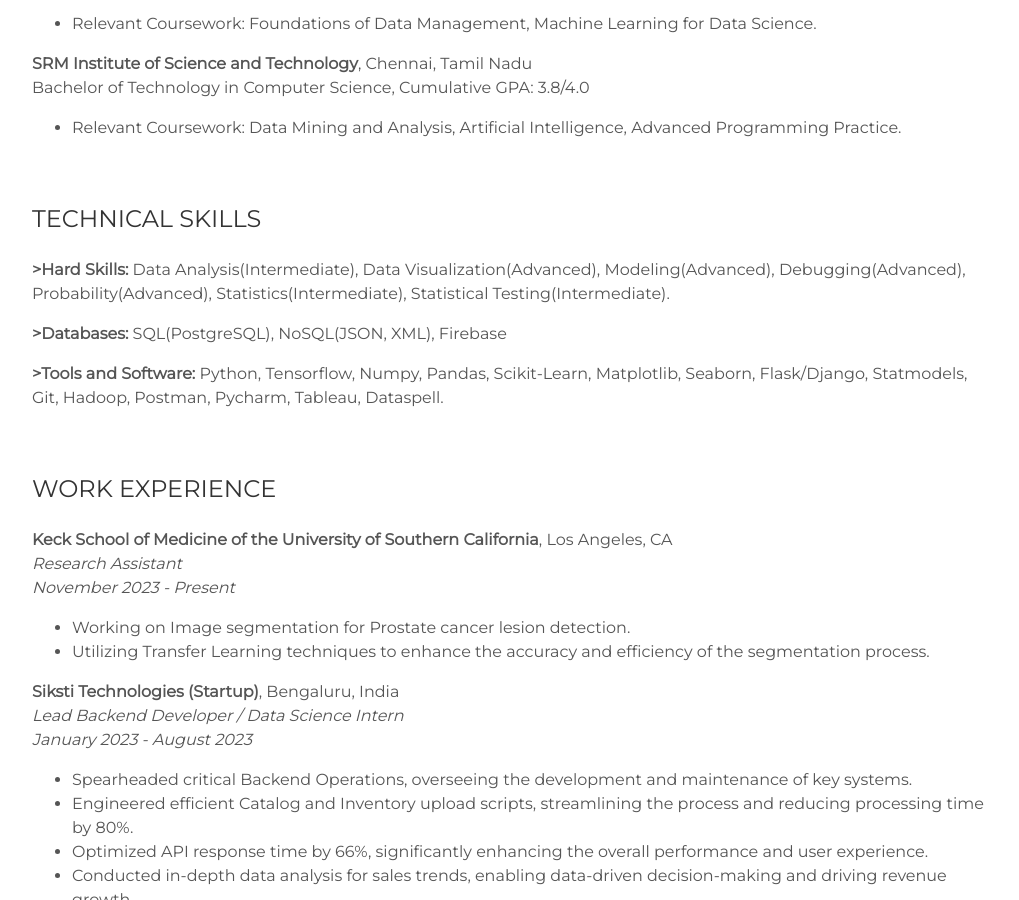
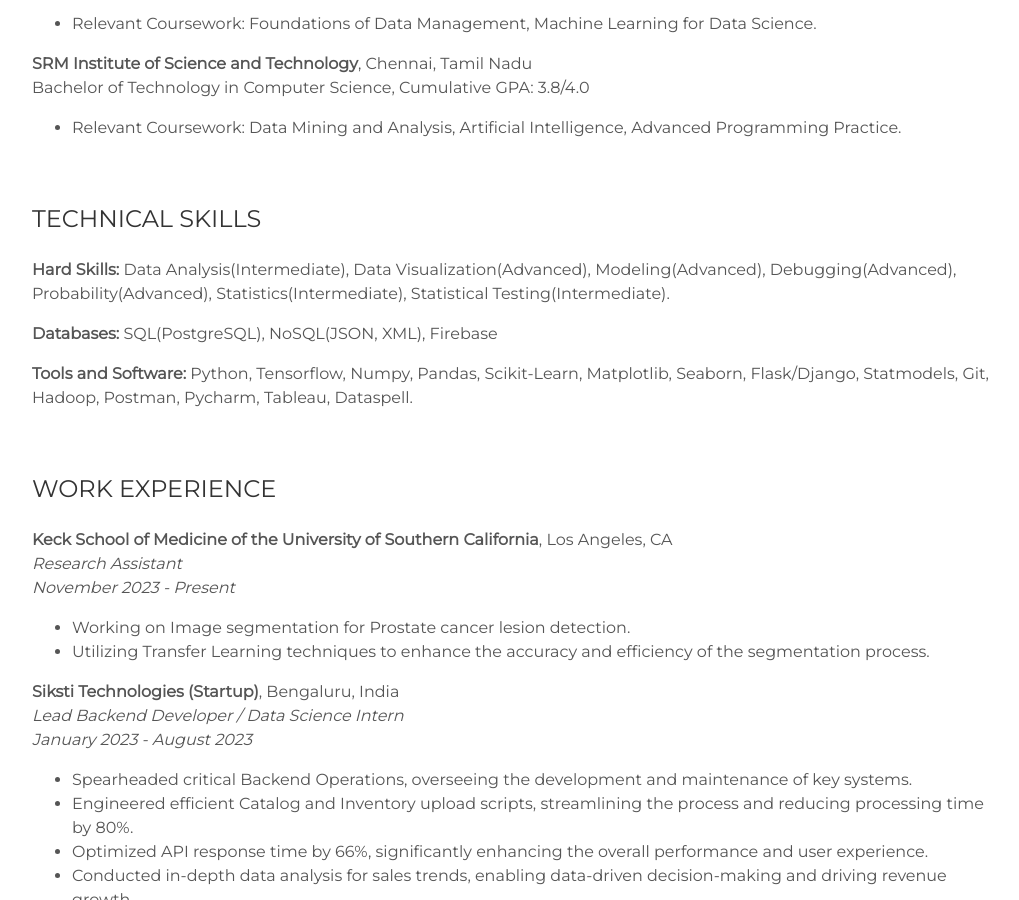
Before and after one commit to helloitsdaksh/portfolio, a Jekyll site: the page built from index.html, in a window 1280 px wide and 900 px high, scrolled down 2936 px. Shown: the whole window, without its empty margins (128-1147 px from the left). Built offline with Jekyll 4.4.1, drawn with Linux system fonts in a browser that asks for light colours.

```diff
--- a/_includes/resume.html
+++ b/_includes/resume.html
@@ -22,13 +22,13 @@
 <div>
     <h3 id="technical-skills">TECHNICAL SKILLS</h3>
     <p>
-        <strong class=bold> >Hard Skills:</strong> Data Analysis(Intermediate), Data Visualization(Advanced), Modeling(Advanced), Debugging(Advanced), Probability(Advanced), Statistics(Intermediate), Statistical Testing(Intermediate).
+        <strong class=bold> Hard Skills:</strong> Data Analysis(Intermediate), Data Visualization(Advanced), Modeling(Advanced), Debugging(Advanced), Probability(Advanced), Statistics(Intermediate), Statistical Testing(Intermediate).
     </p>
     <p>
-        <strong class=bold> >Databases:</strong> SQL(PostgreSQL), NoSQL(JSON, XML), Firebase
+        <strong class=bold> Databases:</strong> SQL(PostgreSQL), NoSQL(JSON, XML), Firebase
     </p>
     <p>
-        <strong class=bold> >Tools and Software:</strong> Python, Tensorflow, Numpy, Pandas, Scikit-Learn, Matplotlib, Seaborn, Flask/Django, Statmodels, Git, Hadoop, Postman, Pycharm, Tableau, Dataspell.
+        <strong class=bold> Tools and Software:</strong> Python, Tensorflow, Numpy, Pandas, Scikit-Learn, Matplotlib, Seaborn, Flask/Django, Statmodels, Git, Hadoop, Postman, Pycharm, Tableau, Dataspell.
     </p>
 </div>
 <div>
```
